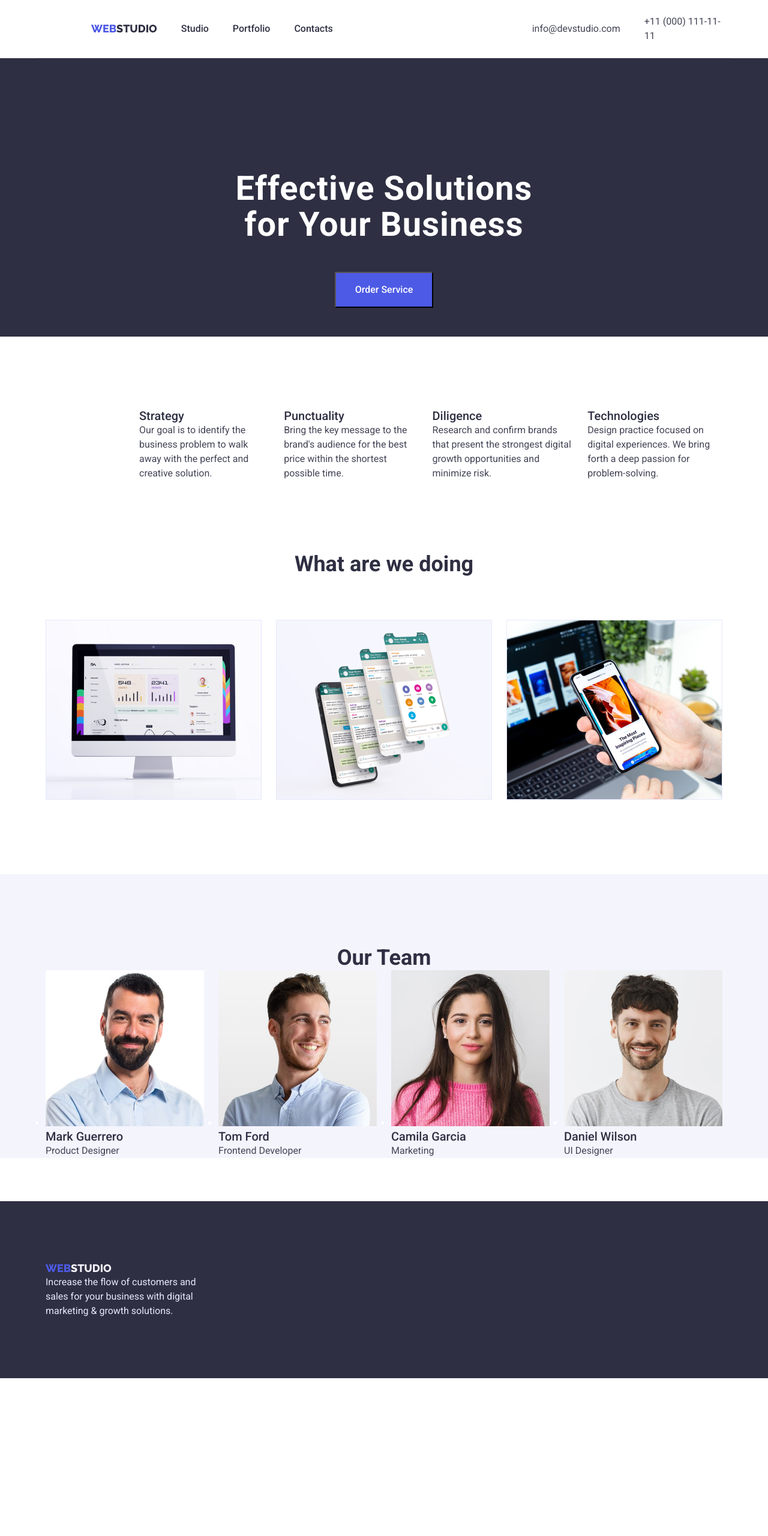
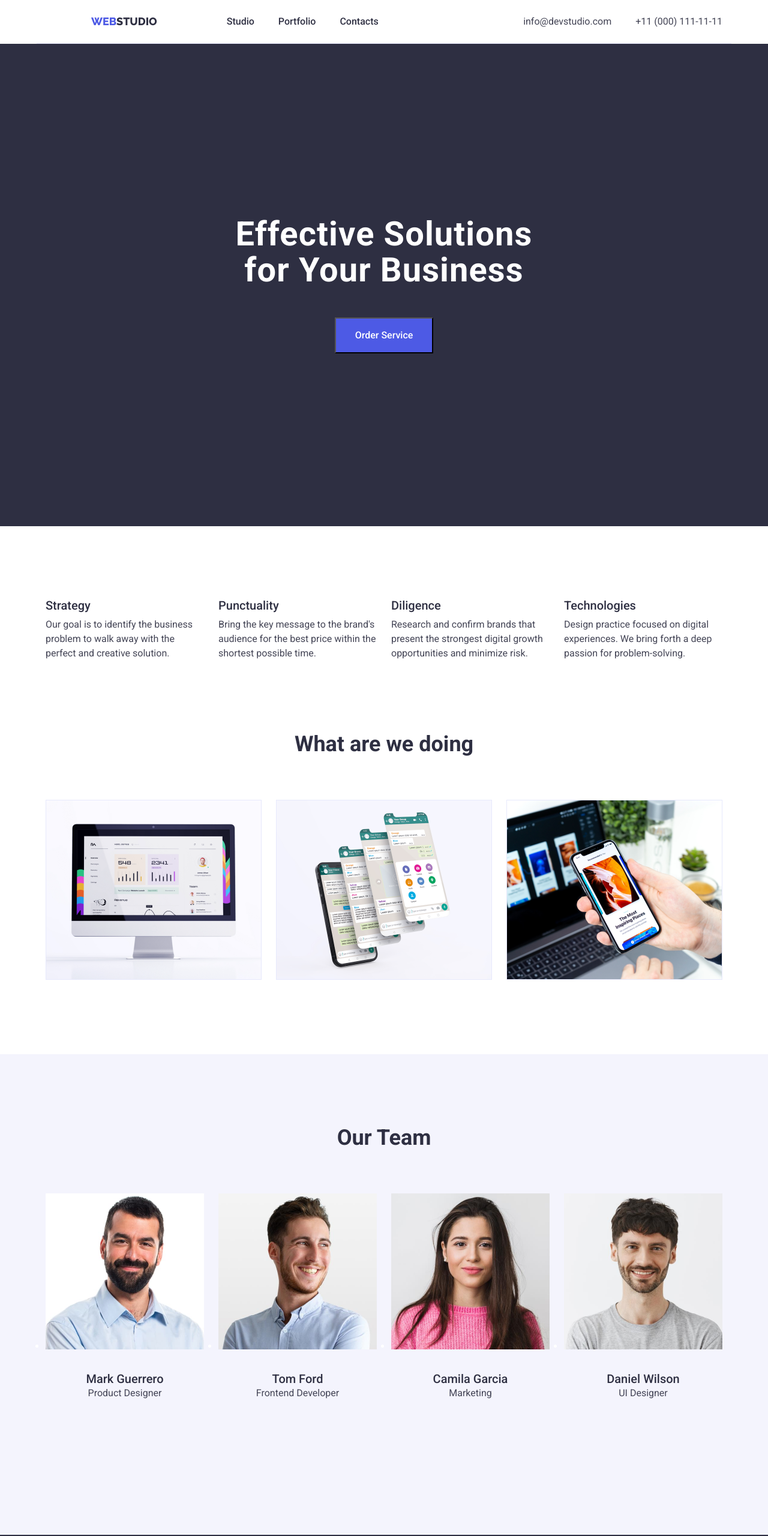
Before and after one commit to Volodymyr-Bodak/goit-markup-hw-03, a plain HTML site: page index.html in a window 1280 px wide. Shown: the top 2560 px of the page at 60% size. Before the commit the page ends 2297 px from the top, so only its background shows below. Drawn offline with nearby package versions, Linux system fonts and the light colour scheme.

Commit message:
Update styles.css

```diff
--- a/css/styles.css
+++ b/css/styles.css
@@ -50,6 +50,12 @@ button {
     margin-right: auto;
     display: block;
 
+}
+.button1 {
+  padding-top: 12px;
+  padding-bottom: 12px;
+  padding-right: 24px;
+  padding-left: 24px;
 }
 .list {
   text-decoration: none;
@@ -104,12 +110,14 @@ button {
   color: #E7E9FC;
   font-size: 16px;
   line-height: 1.5em;
+  margin-top: 16px;
 }
 .benefits .big_titel {
   color: #2E2F42;
   font-weight: 500;
   font-size: 20px;
   line-height: 1.2em;
+  margin-bottom: 8px;
 }
 .benefits .under_titel {
   color: #434455;
@@ -122,12 +130,14 @@ button {
   font-size: 20px;
   line-height: 1.2em;
   text-decoration: none;
+  text-align: center;
 }
 .list_downsize .under_titel-two {
   color: #434455;
   font-size: 16px;
   line-height: 1.5em;
   text-decoration: none;
+  text-align: center;
 }
 .first_titel {
   font-size: 56px;
@@ -138,8 +148,8 @@ button {
 
 .first_section {
   background: #2E2F42;
-  padding-top: 188px;
-  padding-bottom: 48px;
+  padding-top: 288px;
+  padding-bottom: 288px;
   display: block;
 }
 .team {
@@ -203,7 +213,7 @@ button {
   display: flex;
   flex-direction: row;
   align-items: center;
-  margin-left: 156px;
+
 }
 .third_section {
   padding-bottom: 120px;
@@ -216,6 +226,7 @@ button {
 }
 .team {
   padding-top: 120px;
+  padding-bottom: 120px;
 }
 .list_downsize {
   gap: 24px;
@@ -227,9 +238,13 @@ button {
   display: flex;
   gap: 40px;
   align-items: center;
-  margin-left: 332px;
+  margin-left: auto;
 }
-.real_end {
+.address_ {
+  margin-left: auto;
+  display: block;
+}
+.one_footer {
   padding-top: 100px;
   padding-bottom: 100px;
 }
@@ -240,6 +255,28 @@ button {
   flex-direction: row;
   margin-top: 96px;
   justify-content: center;
+}
+.under_benefits {
+  max-width: 264px;
+}
+.images_one {
+  margin-top: 72px ;
+}
+.text_one {
+  padding-top: 32px ;
+  padding-bottom: 32px;
+}
+.logo {
+  margin-right: 76px;
+}
+.services_list {
+  padding-left: 16px;
+  padding-right: 54px;
+  padding-top: 32px;
+  padding-bottom: 32px;
+}
+.list_distance {
+  margin-top: 48px;
 }
 html {
   box-sizing: border-box;
```
